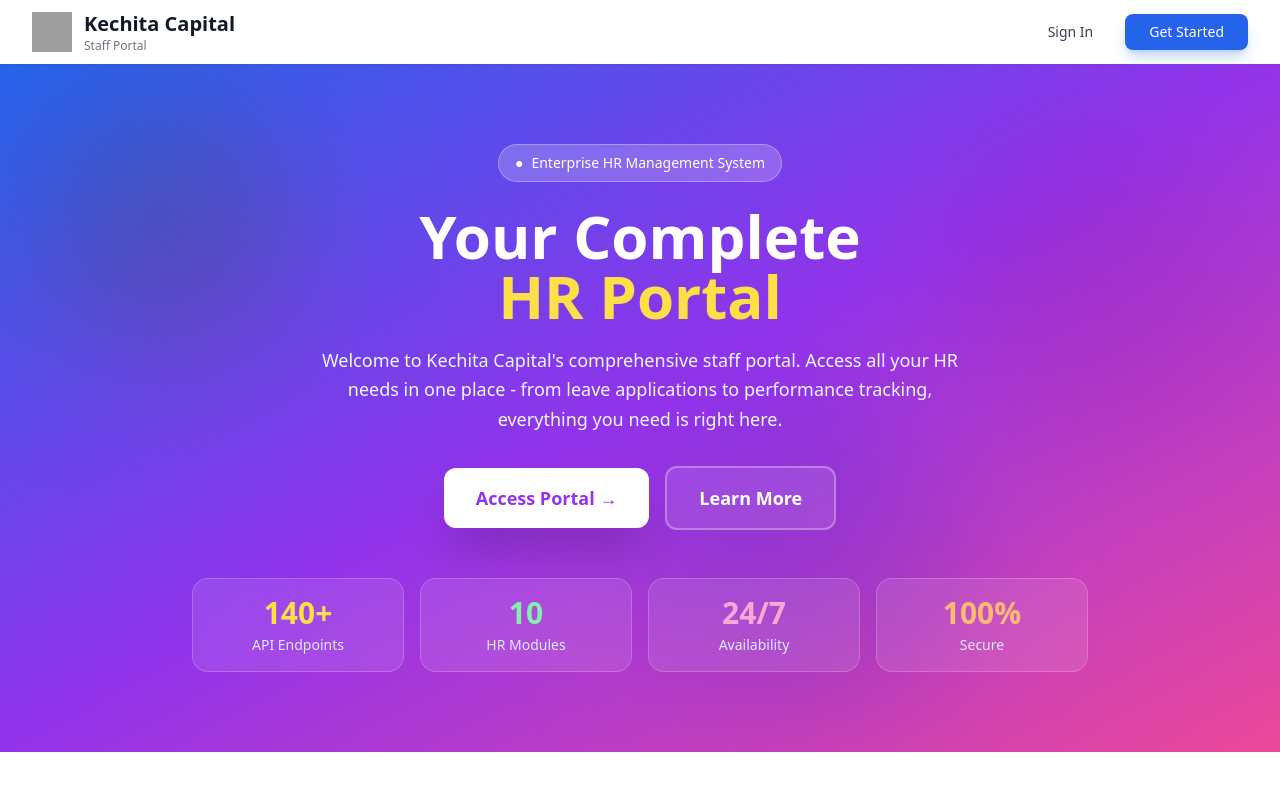
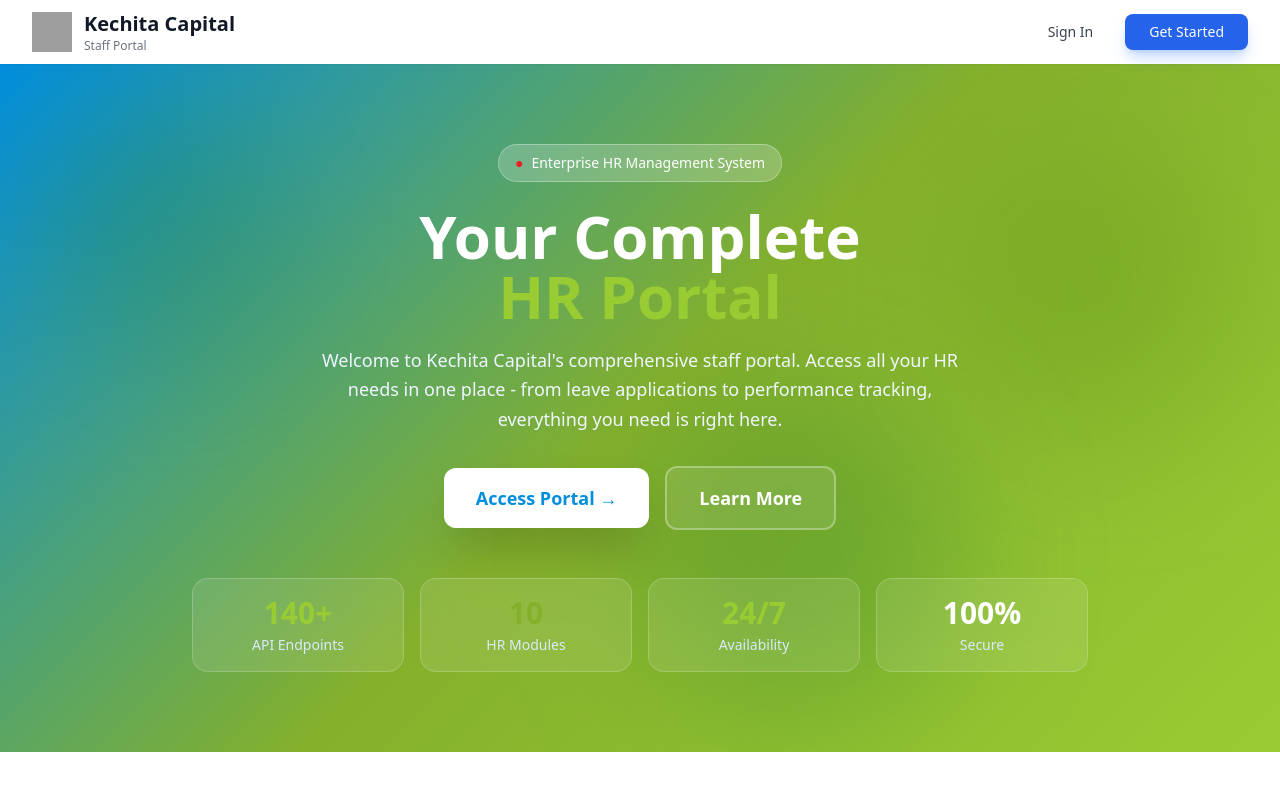
Before and after one commit to DenisMakokha/Kechita-Portal, a React (Vite) app in the folder apps/web/: page / in a window 1280 px wide. Shown: the top 800 px of the page. Built offline with nearby package versions, Linux system fonts and the light colour scheme; grey boxes are pictures that could not be loaded.

Commit message:
feat: Apply Kechita Capital official brand colors to landing page

```diff
--- a/apps/web/src/pages/Landing.tsx
+++ b/apps/web/src/pages/Landing.tsx
@@ -82,18 +82,18 @@
         </div>
       </nav>
 
-      {/* Hero Section - Compact & Colorful */}
-      <section className="relative overflow-hidden bg-gradient-to-br from-blue-600 via-purple-600 to-pink-500">
+      {/* Hero Section - Compact & Colorful with Kechita Brand Colors */}
+      <section className="relative overflow-hidden" style={{ background: 'linear-gradient(135deg, #018ede 0%, #84b02c 50%, #99cc33 100%)' }}>
         <div className="max-w-7xl mx-auto px-4 sm:px-6 lg:px-8 py-16 lg:py-20">
           <div className="text-center relative z-10">
             <div className="inline-flex items-center px-4 py-2 bg-white/20 backdrop-blur-sm text-white rounded-full text-sm font-medium mb-6 border border-white/30">
-              <span className="animate-pulse mr-2">●</span>
+              <span className="animate-pulse mr-2 text-[#ed1c24]">●</span>
               Enterprise HR Management System
             </div>
 
             <h1 className="text-4xl lg:text-6xl font-bold text-white mb-5 leading-tight">
               Your Complete
-              <span className="block text-yellow-300">
+              <span className="block" style={{ color: '#99cc33' }}>
                 HR Portal
               </span>
             </h1>
@@ -106,7 +106,7 @@
             <div className="flex flex-col sm:flex-row gap-4 justify-center items-center mb-12">
               <button
                 onClick={() => navigate('/login')}
-                className="px-8 py-4 bg-white text-purple-600 text-lg font-semibold rounded-xl hover:bg-yellow-300 hover:text-purple-700 transition-all shadow-2xl hover:shadow-3xl hover:-translate-y-1"
+                className="px-8 py-4 bg-white hover:bg-[#99cc33] text-[#018ede] hover:text-white text-lg font-semibold rounded-xl transition-all shadow-2xl hover:shadow-3xl hover:-translate-y-1"
               >
                 Access Portal →
               </button>
@@ -118,33 +118,33 @@
               </button>
             </div>
 
-            {/* Stats - Colorful Cards */}
+            {/* Stats - Colorful Cards with Brand Colors */}
             <div className="grid grid-cols-2 md:grid-cols-4 gap-4 max-w-4xl mx-auto">
               <div className="bg-white/10 backdrop-blur-md rounded-2xl p-4 border border-white/20 hover:bg-white/20 transition-all">
-                <div className="text-3xl font-bold text-yellow-300 mb-1">140+</div>
+                <div className="text-3xl font-bold mb-1" style={{ color: '#99cc33' }}>140+</div>
                 <div className="text-sm text-blue-100">API Endpoints</div>
               </div>
               <div className="bg-white/10 backdrop-blur-md rounded-2xl p-4 border border-white/20 hover:bg-white/20 transition-all">
-                <div className="text-3xl font-bold text-green-300 mb-1">10</div>
+                <div className="text-3xl font-bold mb-1" style={{ color: '#84b02c' }}>10</div>
                 <div className="text-sm text-blue-100">HR Modules</div>
               </div>
               <div className="bg-white/10 backdrop-blur-md rounded-2xl p-4 border border-white/20 hover:bg-white/20 transition-all">
-                <div className="text-3xl font-bold text-pink-300 mb-1">24/7</div>
+                <div className="text-3xl font-bold mb-1" style={{ color: '#99cc33' }}>24/7</div>
                 <div className="text-sm text-blue-100">Availability</div>
               </div>
               <div className="bg-white/10 backdrop-blur-md rounded-2xl p-4 border border-white/20 hover:bg-white/20 transition-all">
-                <div className="text-3xl font-bold text-orange-300 mb-1">100%</div>
+                <div className="text-3xl font-bold text-white mb-1">100%</div>
                 <div className="text-sm text-blue-100">Secure</div>
               </div>
             </div>
           </div>
         </div>
 
-        {/* Animated Background Elements */}
+        {/* Animated Background Elements with Brand Colors */}
         <div className="absolute top-0 left-0 w-full h-full overflow-hidden">
-          <div className="absolute top-10 left-10 w-64 h-64 bg-yellow-400 rounded-full mix-blend-multiply filter blur-3xl opacity-20 animate-pulse"></div>
-          <div className="absolute top-20 right-10 w-72 h-72 bg-pink-400 rounded-full mix-blend-multiply filter blur-3xl opacity-20 animate-pulse delay-1000"></div>
-          <div className="absolute bottom-10 left-1/2 w-80 h-80 bg-blue-400 rounded-full mix-blend-multiply filter blur-3xl opacity-20 animate-pulse delay-500"></div>
+          <div className="absolute top-10 left-10 w-64 h-64 rounded-full mix-blend-multiply filter blur-3xl opacity-20 animate-pulse" style={{ backgroundColor: '#99cc33' }}></div>
+          <div className="absolute top-20 right-10 w-72 h-72 rounded-full mix-blend-multiply filter blur-3xl opacity-20 animate-pulse delay-1000" style={{ backgroundColor: '#84b02c' }}></div>
+          <div className="absolute bottom-10 left-1/2 w-80 h-80 rounded-full mix-blend-multiply filter blur-3xl opacity-20 animate-pulse delay-500" style={{ backgroundColor: '#018ede' }}></div>
         </div>
       </section>
 
```
